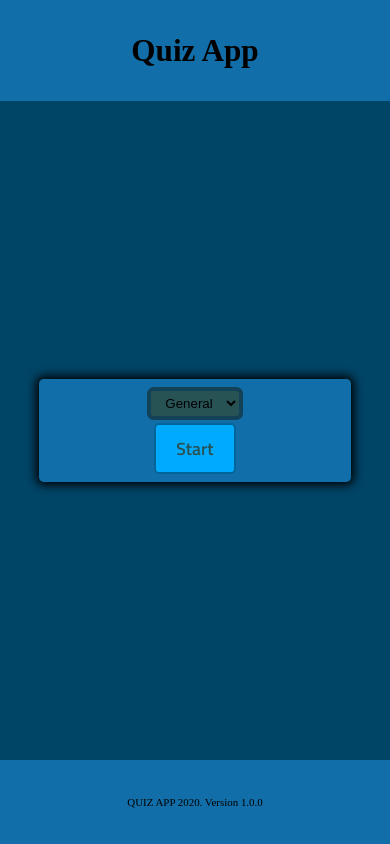
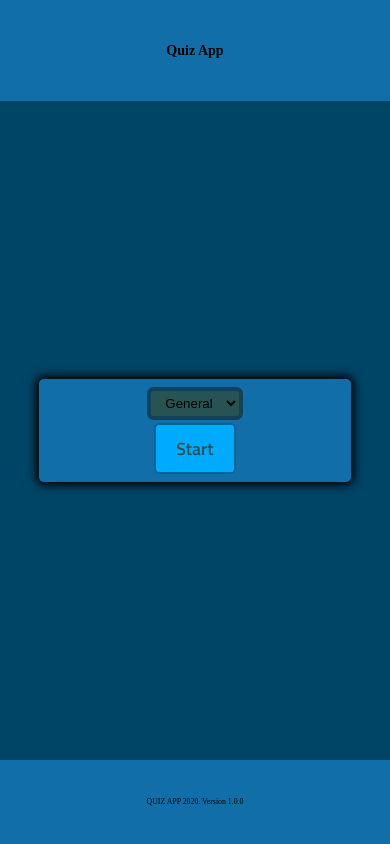
Before and after one commit to Smf26/Exam-App, a website with bundled scripts: page index.html in a window 390 px wide. Built offline with nearby package versions, Linux system fonts and the light colour scheme; a web font is replaced by a local one.

Commit message:
Update save.css

```diff
--- a/save.css
+++ b/save.css
@@ -140,9 +140,9 @@ footer {
 /* Media Queries */
 @media only screen and (max-width: 768px) {
   header {
-    font-size: 4vw;
+    font-size: 1.8vw;
   }
   footer {
-    font-size: 2.8vw;
+    font-size: 2vw;
   }
 }
```
